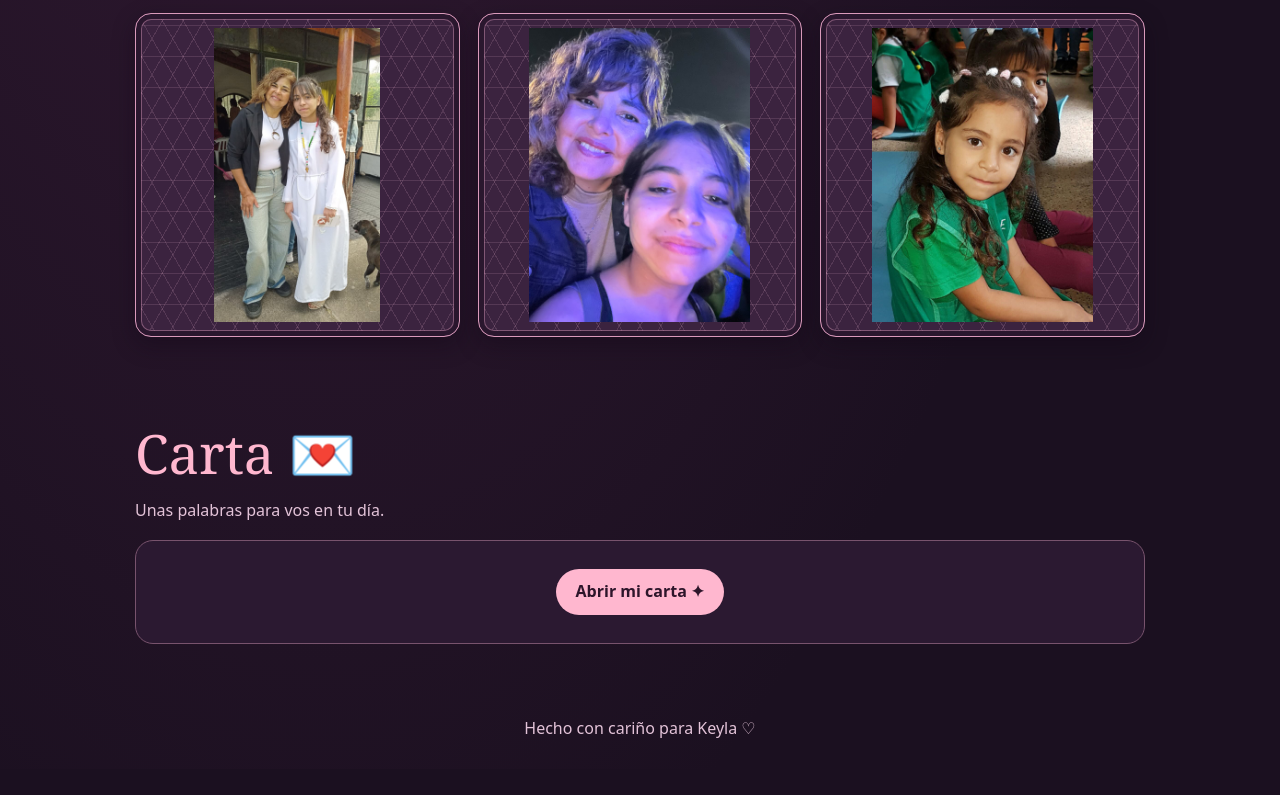
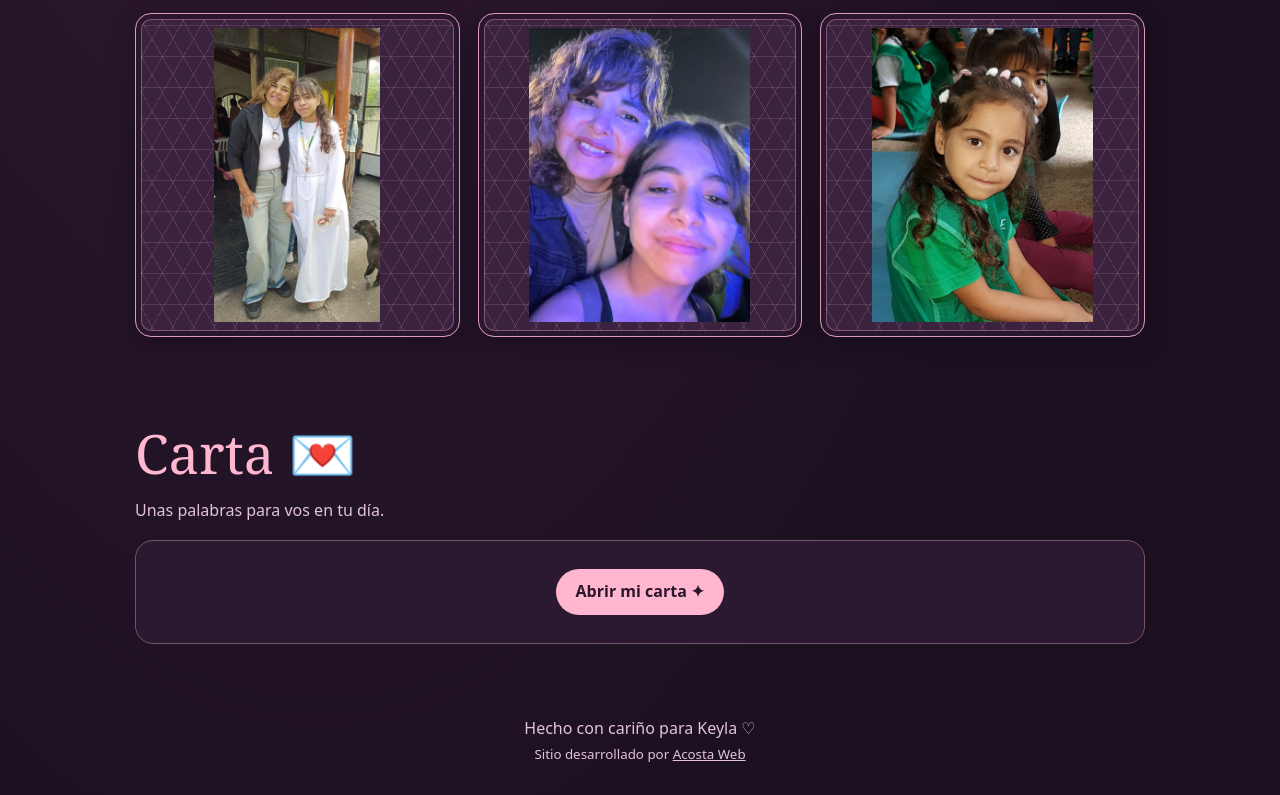
Before and after one commit to aaronacost25/regalo_keyla, a plain HTML site: page index.html in a window 1280 px wide. Shown: the part 2564-3359 px from the top of the page. Before the commit the page ends 3333 px from the top, so only its background shows below. Drawn offline with Linux system fonts and the light colour scheme.

Commit message:
Agregar credito Acosta Web en footer

```diff
--- a/index.html
+++ b/index.html
@@ -490,7 +490,7 @@
     </section>
   </main>
 
-  <footer>Hecho con cariño para Keyla ♡</footer>
+  <footer>Hecho con cariño para Keyla ♡<br><small>Sitio desarrollado por <a href="https://catalogo-acosta-web.onrender.com" target="_blank" rel="noopener">Acosta Web</a></small></footer>
 
   <dialog id="carta" aria-labelledby="titulo-carta">
     <h2 id="titulo-carta">Querida Keyla,</h2>
```
